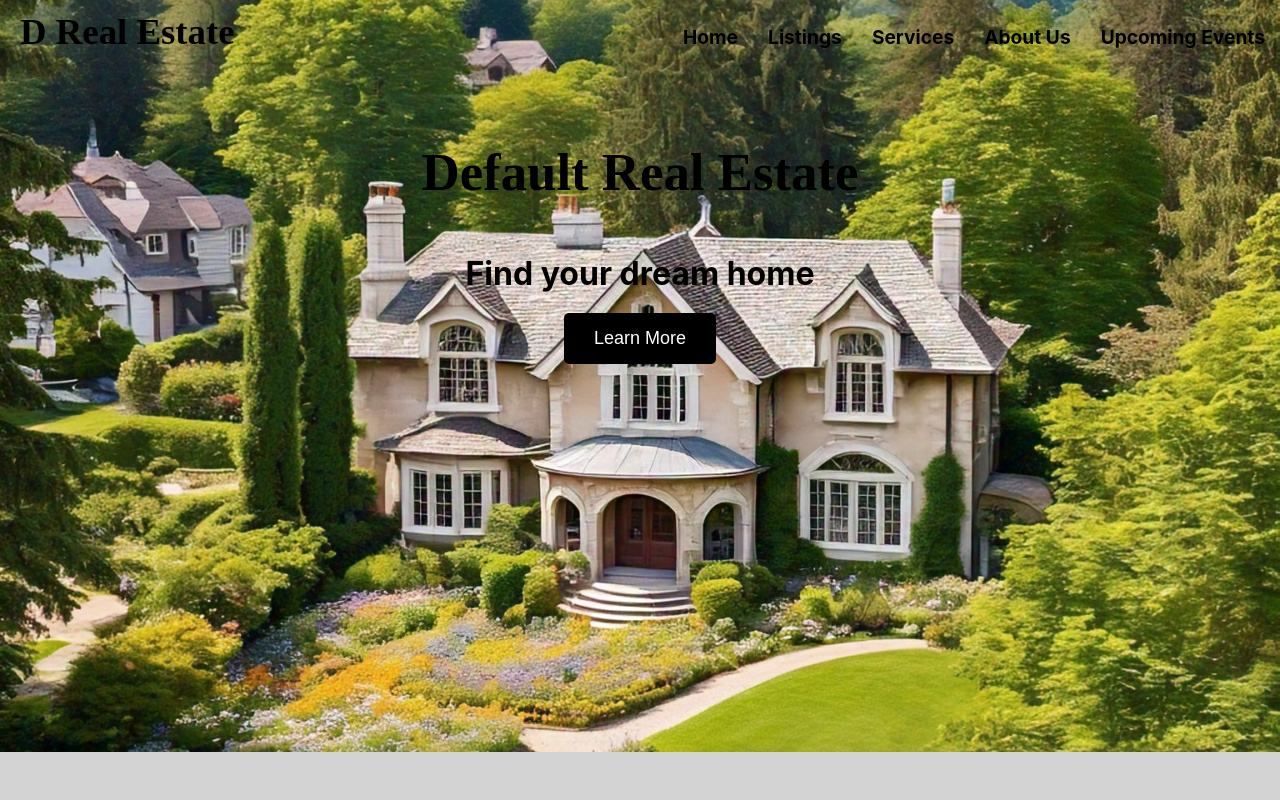
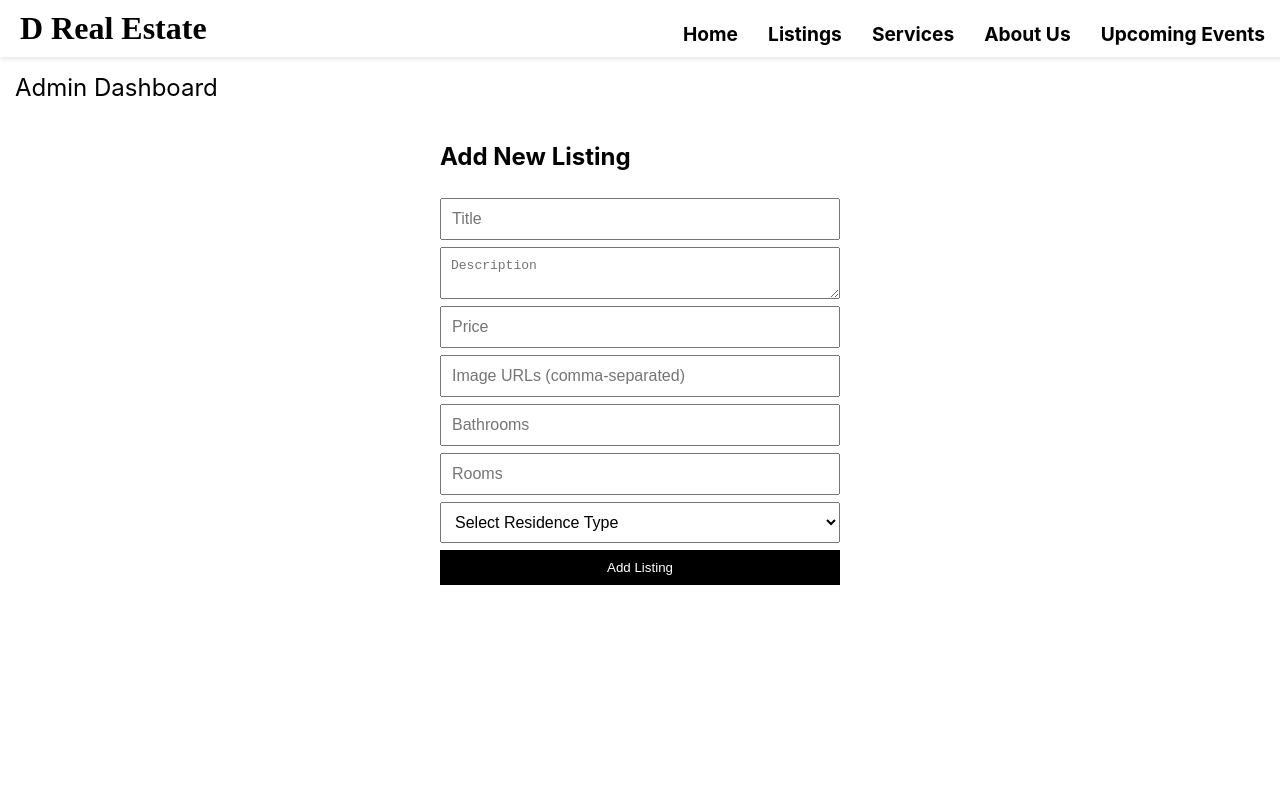
Before and after one commit to BrennenHammer/realestatecompany, a React (Create React App) app in the folder client/: page /admindashboard in a window 1280 px wide. Before the commit this address led to /. Shown: the top 800 px of the page. Built offline with nearby package versions, Linux system fonts and the light colour scheme.

Commit message:
admindashboardbeginning. link to admin corrected. event 1 row. width 100%

```diff
--- a/client/src/components/AddListing.jsx
+++ b/client/src/components/AddListing.jsx
@@ -62,7 +62,7 @@ const AddListing = () => {
 const FormContainer = styled.form`
   display: flex;
   flex-direction: column;
-  gap: 10px;
+  gap: 7px;
   max-width: 400px;
   margin: auto;
   input, textarea, select {
@@ -71,7 +71,7 @@ const FormContainer = styled.form`
   }
   button {
     padding: 10px;
-    background-color: #007BFF;
+    background-color: black;
     color: white;
     border: none;
     cursor: pointer;
--- a/client/src/components/Navbar.jsx
+++ b/client/src/components/Navbar.jsx
@@ -40,7 +40,7 @@ const Header = styled.header`
 
 const HeaderName = styled.div`
   h1 {
-    font-size: 2.3rem;
+    font-size: 2.0rem;
     color: black;
     text-decoration: none;
     font-family: cursive;
--- a/client/src/pages/Admindashboard.jsx
+++ b/client/src/pages/Admindashboard.jsx
@@ -1,14 +1,23 @@
-// Admindashboard.jsx
 import React from 'react';
-import AdminRoute from '../components/AdminRoute';
-import AdminDashboard from './Admindashboard';
+import AddListing from '../components/AddListing';
+import Navbar from '../components/Navbar';
+import styled from 'styled-components';
 
-const Admindashboard = () => {
+const AdminDashboard = () => {
   return (
-    <AdminRoute>
-      <AdminDashboard />
-    </AdminRoute>
+    <div>
+      <Navbar />
+      <DashboardTitle>Admin Dashboard</DashboardTitle>
+      <AddListing />
+    </div>
   );
 };
 
-export default Admindashboard;
+const DashboardTitle = styled.h1`
+  font-size: 24px; /* Adjust the font size to your liking */
+  font-weight: 400; /* Optional: adjust the font weight */
+  margin-bottom: 20px;
+  margin-left: 15px;
+`;
+
+export default AdminDashboard;
--- a/client/src/pages/Home.jsx
+++ b/client/src/pages/Home.jsx
@@ -1,10 +1,11 @@
+import { Link } from 'react-router-dom';
+
 import React from 'react';
 import Navbar from '../components/Navbar';
 import styled from 'styled-components';
 import homeImage from '../images/homeImage.jpeg';
 import homeWorthImage from '../images/homeworthimage.jpeg';
 import listingAlertImage from '../images/listingalertimage.jpeg';
-import AdminDashboard from "./Admindashboard";
 //import AddListing from './AddListing';
 
 const Home = () => {
@@ -53,8 +54,7 @@ const Home = () => {
   ];
   return (
     <HomeContainer>
-     <AdminDashboard>AdminLogin</AdminDashboard>
-      <Navbar />
+      <Linkadmin to="/admindashboard">Admin Login</Linkadmin>      <Navbar />
       <ContentWrapper>
         <Name>Default Real Estate</Name>
         <Description>Find your dream home</Description>
@@ -178,12 +178,25 @@ export default Home;
 
 const HomeContainer = styled.div`
   height: 100vh;
+  width: 100%;
   background-image: url(${homeImage});
-  height: 100vh;
   background-size: cover;
   background-position: center;
   position: relative;
   border-bottom: 10px solid gray;
+`;
+const Linkadmin = styled(Link)`
+  position: relative;
+  margin-left: 85%;
+  top: 5px;
+  color: white;
+  background-color: none;
+  text-decoration: none;
+  border: none;
+  cursor: pointer;
+  @media (max-width: 700px){
+  margin-left: 70%;
+  }
 `;
 
 const ContentWrapper = styled.div`
@@ -295,7 +308,7 @@ const EventList = styled.div`
   background-color: white;
   border-radius: 5px;
   border: 1px solid grey;
-  grid-template-columns: repeat(2, 1fr);
+  grid-template-columns: repeat(1, 1fr);
   gap: 20px;
 `;
 
@@ -592,6 +605,7 @@ const ImageContainer = styled.div`
   display: flex;
   justify-content: center;
   align-items: center;
+  padding-right: 20px;
 
   @media (max-width: 768px) {
     margin-bottom: -20px;
```
